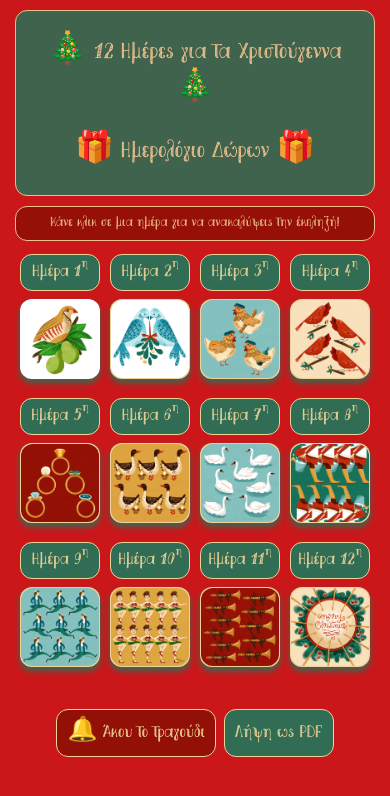
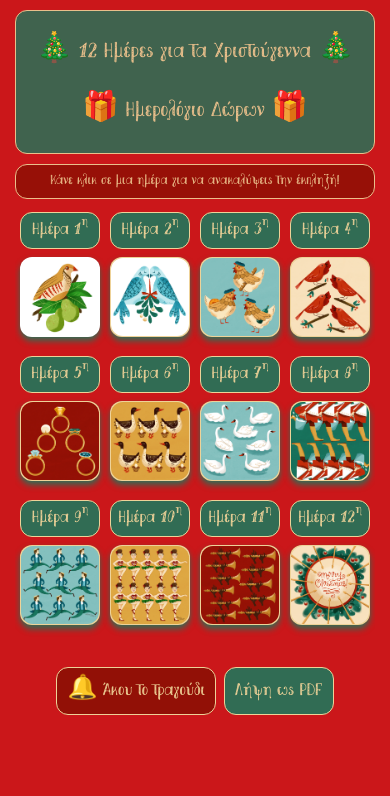
Before and after one commit to enametinomada/advent_calendar, a plain HTML site: page index.html in a window 390 px wide. Drawn offline with nearby package versions, Linux system fonts and the light colour scheme.

Commit message:
Update style.css

```diff
--- a/style.css
+++ b/style.css
@@ -27,7 +27,7 @@
 }
 
 h1 {
-    font-size: 6vw; /* Scale font size based on viewport width */
+    font-size: 5.8vw; /* Scale font size based on viewport width */
     margin: 0.5em 0; /* Adjust margin as needed */
 }
 
@@ -54,7 +54,7 @@ h3 {
 
 @media (max-width: 800px) {
     h1 {
-        font-size: 8vw; /* Scale font size based on viewport width for smaller screens */
+        font-size: 7.5vw; /* Scale font size based on viewport width for smaller screens */
     }
 
     h3 {
@@ -64,7 +64,7 @@ h3 {
 
 @media (min-width: 2000px) {
     h1 {
-        font-size: 4vw; /* Scale font size based on viewport width for smaller screens */
+        font-size: 3.8vw; /* Scale font size based on viewport width for smaller screens */
     }
 
     h3 {
```
